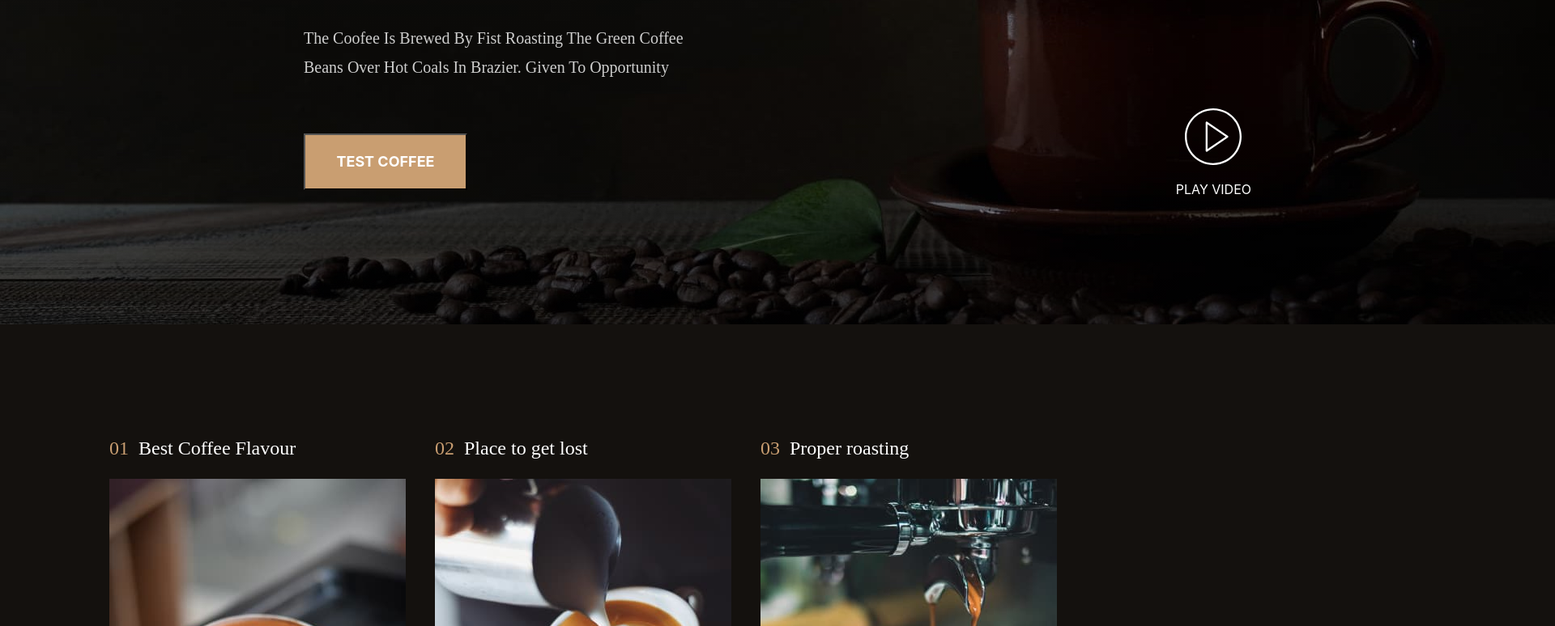
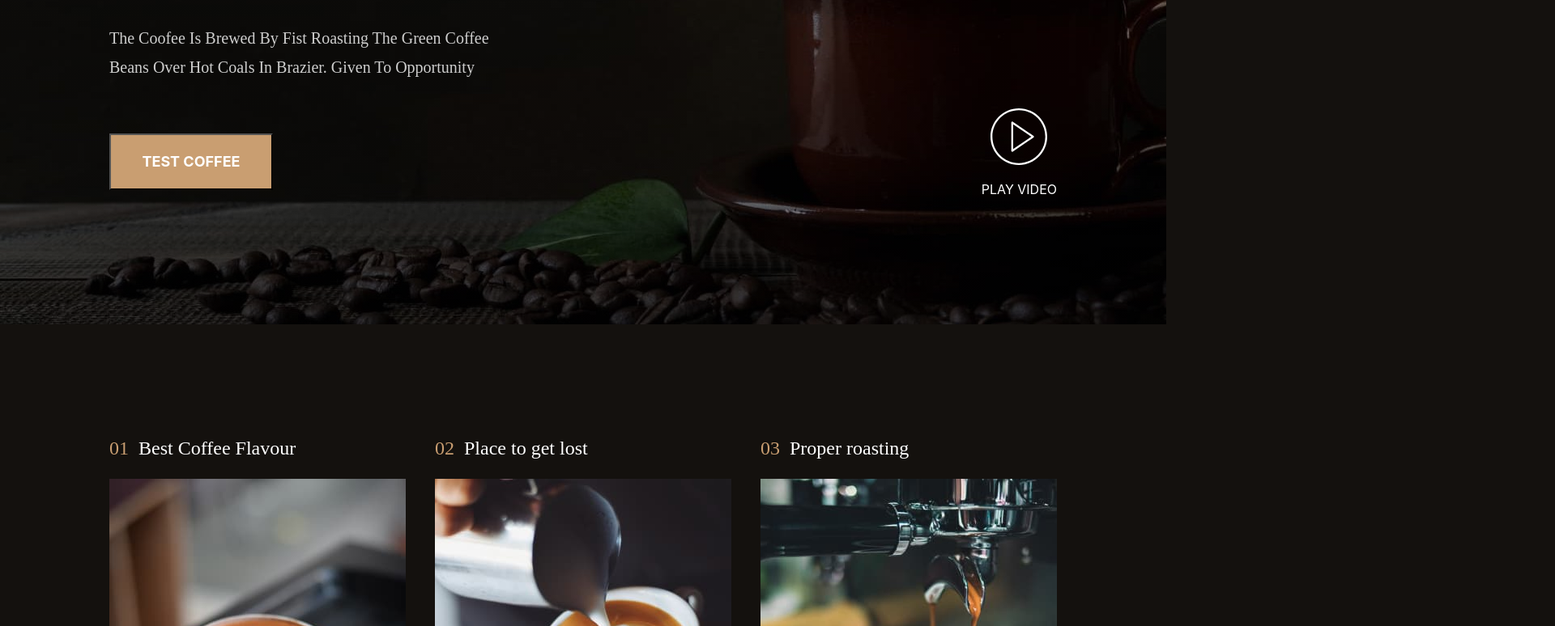
Before and after one commit to Voroshylo/CoffeeShop, a plain HTML site: page index.html in a window 1280 px wide. Shown: the part 465-1239 px from the top of the page at 81% size, 1920 px wide, since content can reach past the window. Drawn offline with nearby package versions, Linux system fonts and the light colour scheme.

Commit message:
fix hero

```diff
--- a/style.css
+++ b/style.css
@@ -82,7 +82,7 @@ body {
   justify-content: center;
   align-items: center;
   margin: 0 auto;
-  width: 1920px; /* Забезпечує максимальну ширину */
+  width: 1440px; /* Забезпечує максимальну ширину */
   height: 739px; /* Встановлює висоту на всю висоту вікна */
   background-image: linear-gradient(
       179deg,
```
